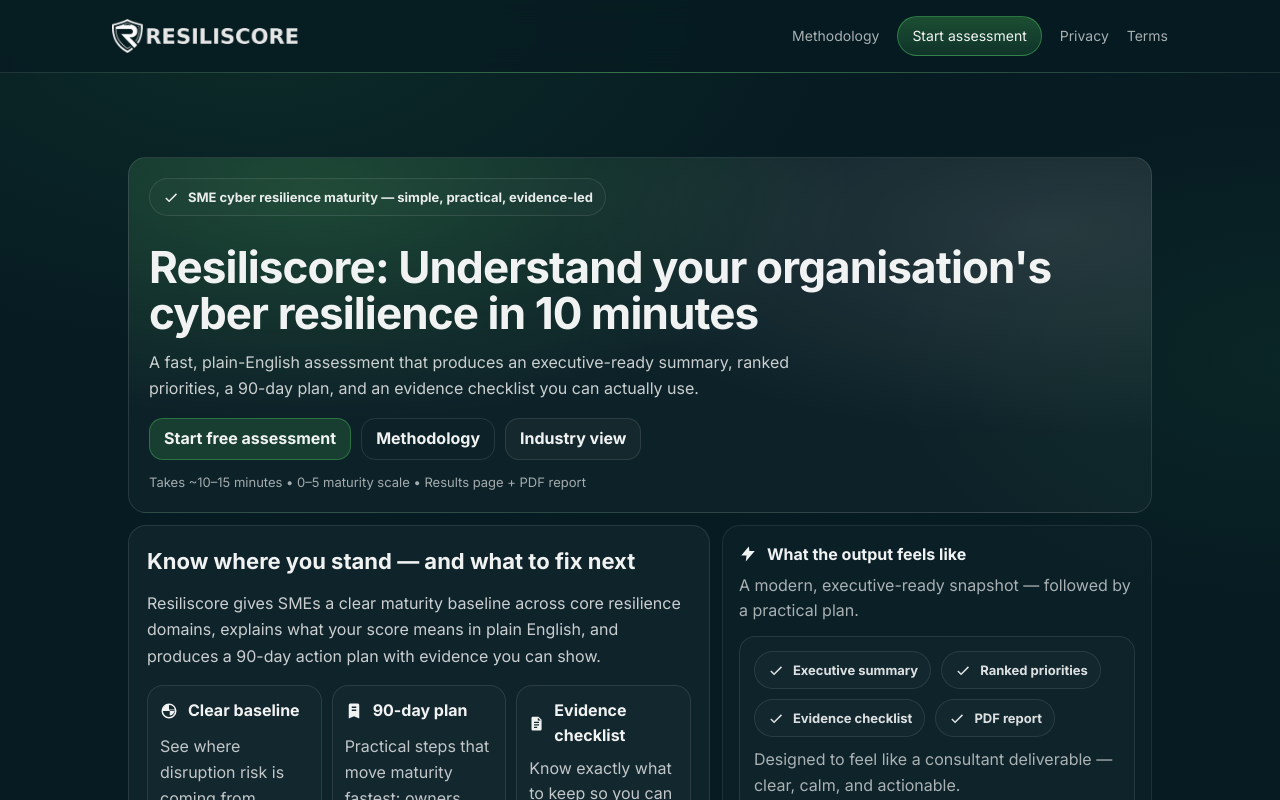
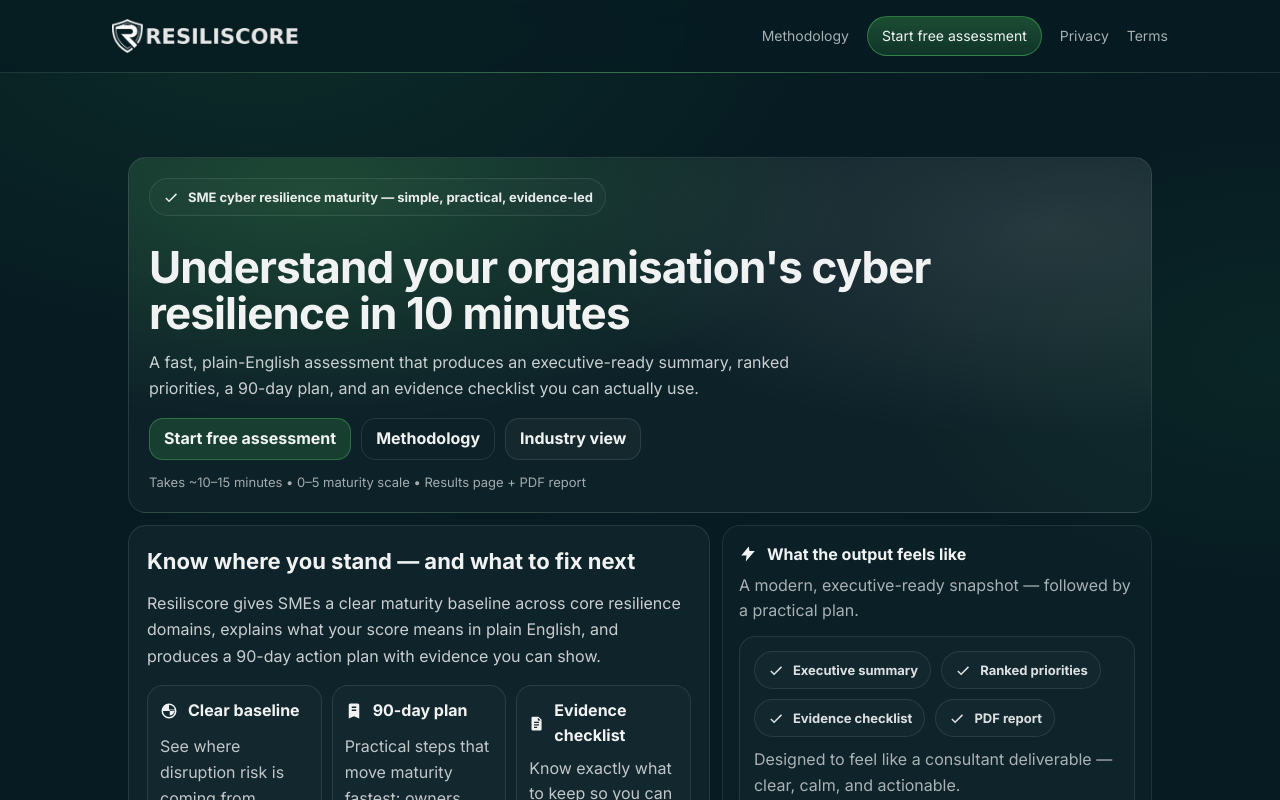
Before and after one commit to afzallmalik/Resiliscore, a Next.js app: page / in a window 1280 px wide. Shown: the top 800 px of the page. Built offline with nearby package versions, Linux system fonts and the light colour scheme.

Commit message:
Update global CTA to Start free assessment

```diff
--- a/src/app/about/page.tsx
+++ b/src/app/about/page.tsx
@@ -178,7 +178,7 @@
 
           <div style={{ marginTop: 16 }} className="row gap">
             <Link className="btn-primary" href="/assessment">
-              Start Assessment
+              Start Free Assessment
             </Link>
             <Link className="btn-secondary" href="/resources">
               SME Resources
--- a/src/app/assessment/ui.tsx
+++ b/src/app/assessment/ui.tsx
@@ -235,7 +235,7 @@
     return (
       <main>
         <div className="card" style={{ padding: 26 }}>
-          <h1 style={{ marginTop: 0 }}>Start Assessment</h1>
+          <h1 style={{ marginTop: 0 }}>Start Free Assessment</h1>
 
           <p className="muted" style={{ maxWidth: "80ch", marginBottom: 10 }}>
             Complete your free cyber resilience assessment to receive your dashboard results and resilience snapshot.
--- a/src/app/layout.tsx
+++ b/src/app/layout.tsx
@@ -52,7 +52,7 @@
             <nav className="nav">
               <Link href="/methodology">Methodology</Link>
               <Link href="/assessment" className="cta">
-                Start assessment
+                Start free assessment
               </Link>
               <Link href="/privacy">Privacy</Link>
               <Link href="/terms">Terms</Link>
--- a/src/app/methodology/page.tsx
+++ b/src/app/methodology/page.tsx
@@ -48,7 +48,7 @@
 
             <div className="actions">
               <Link className="btn primary" href="/assessment">
-                Start assessment
+                Start free assessment
               </Link>
               <Link className="btn ghost" href="/">
                 Back to home
--- a/src/app/page.tsx
+++ b/src/app/page.tsx
@@ -196,7 +196,7 @@
                 SME cyber resilience maturity — simple, practical, evidence-led
               </div>
 
-              <h1>Resiliscore: Understand your organisation&apos;s cyber resilience in 10 minutes</h1>
+              <h1>Understand your organisation&apos;s cyber resilience in 10 minutes</h1>
 
               <p className="lead">
                 A fast, plain-English assessment that produces an executive-ready summary, ranked priorities, a 90-day plan, and an
--- a/src/app/privacy/page.tsx
+++ b/src/app/privacy/page.tsx
@@ -11,7 +11,7 @@
         </p>
         <div className="actions">
           <Link className="btn" href="/">Home</Link>
-          <Link className="btn primary" href="/assessment">Start assessment</Link>
+          <Link className="btn primary" href="/assessment">Start free assessment</Link>
         </div>
       </div>
 
--- a/src/app/terms/page.tsx
+++ b/src/app/terms/page.tsx
@@ -12,7 +12,7 @@
         </p>
         <div className="actions">
           <Link className="btn" href="/">Home</Link>
-          <Link className="btn primary" href="/assessment">Start assessment</Link>
+          <Link className="btn primary" href="/assessment">Start free assessment</Link>
         </div>
       </div>
 
```
